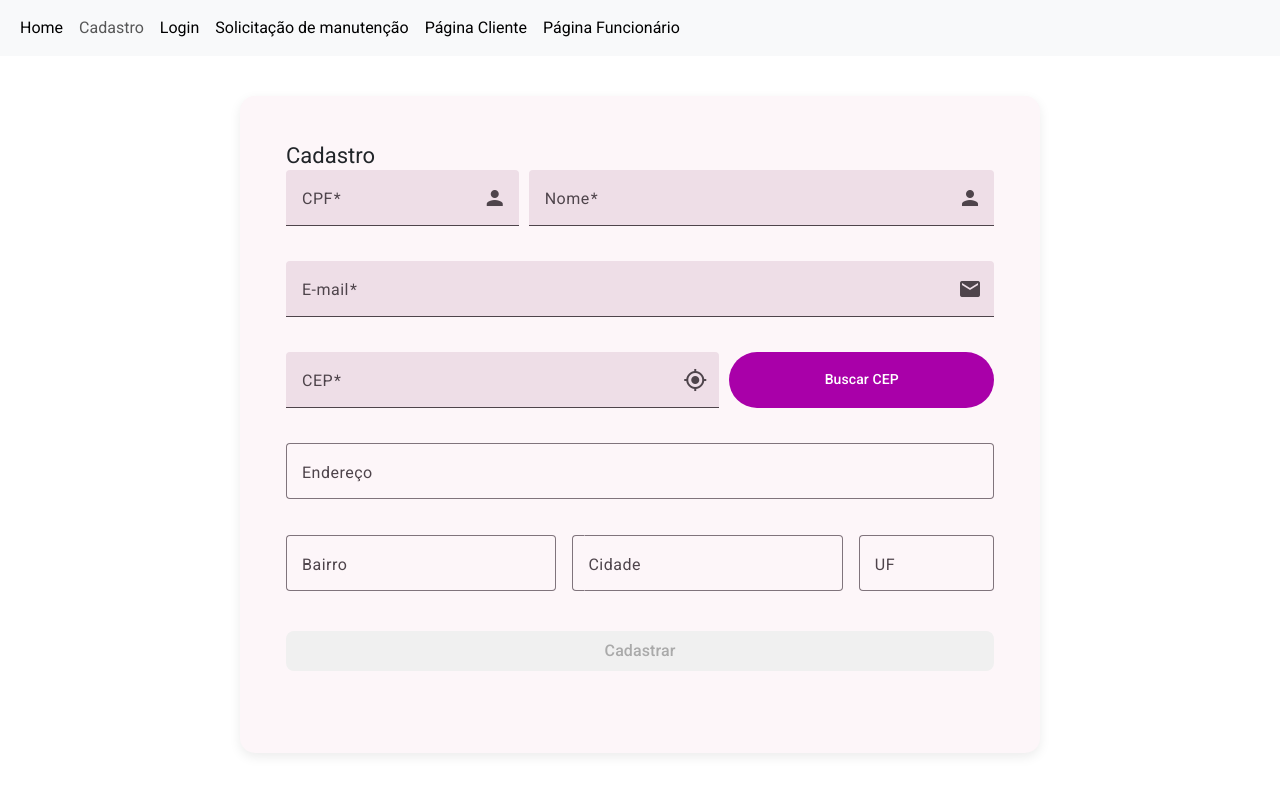
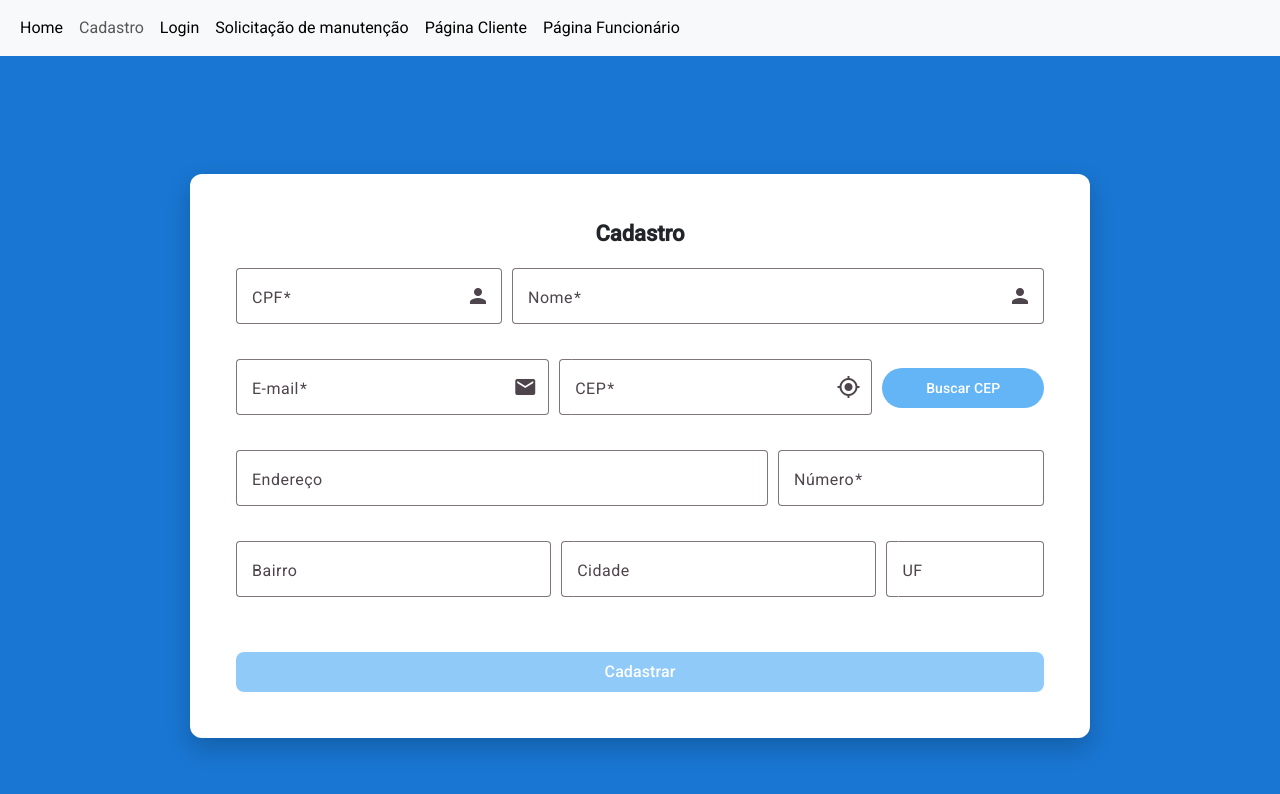
Before and after one commit to flaviaros4/Projeto-WebII, an Angular app in the folder front-end/: page /cadastro in a window 1280 px wide. Shown: the top 794 px of the page. Built offline with nearby package versions, Linux system fonts and the light colour scheme.

Commit message:
estilização cadastro

```diff
--- a/front-end/src/app/pages/cadastro/cadastro.css
+++ b/front-end/src/app/pages/cadastro/cadastro.css
@@ -1,63 +1,69 @@
-
 html, body {
     margin: 0;
     padding: 0;
     height: 100%;
     font-family: Roboto, "Helvetica Neue", sans-serif;
-    background-color: #f5f5f5;
+    background-color: #0d1b2a;
 }
 
-
 .cadastro-container {
-    min-height: calc(100vh - 64px);
+    min-height: 100vh;
     display: flex;
     justify-content: center;
     align-items: center;
     padding: 20px;
 }
 
-
 .cadastro-card {
-    max-width: 800px;
     width: 100%;
+    max-width: 900px;
     padding: 30px;
-    box-sizing: border-box;
-    background-color: #fdf6f9;
-    border-radius: 15px;
-    box-shadow: 0 4px 12px rgba(0, 0, 0, 0.08);
-    text-align: center;
-}
-
-
-.mat-card-header {
-    display: flex;
-    justify-content: center;
-    padding-bottom: 20px;
+    border-radius: 12px;
+    background-color: #ffffff;
+    box-shadow: 0 10px 25px rgba(0,0,0,0.2);
 }
 
 .mat-card-title {
     font-size: 24px;
-    font-weight: 500;
-    color: #333;
+    font-weight: 600;
+    color: #0d1b2a;
+    text-align: center;
+}
+
+.cadastro-fill {
+    display: flex;
+    gap: 10px;
+    margin-bottom: 15px;
+}
+.flex-1 { flex: 1; }
+.flex-2 { flex: 2; }
+.flex-05 { flex: 0.5; }
+
+.centralizar {
+    display: flex;
+    justify-content: center;
+    margin-bottom: 20px;
 }
 
 
-
-.full-width-input {
-    width: 100%;
-    margin-bottom: 15px;
+.mat-form-field-appearance-fill .mat-form-field-flex {
+    background-color: #ffffff ;
+    border-radius: 4px;
+    padding: 0.5em 0.75em;
 }
 
-
-::ng-deep .mat-form-field-appearance-fill .mat-form-field-flex {
-    background-color: transparent !important;
-    padding: .75em .75em 0 .75em;
+.mat-form-field-appearance-fill.mat-focused .mat-form-field-flex {
+    background-color: #ffffff;
 }
 
-::ng-deep .mat-form-field-underline {
-    background-color: rgba(0, 0, 0, 0.42) !important;
+.mat-form-field-appearance-fill .mat-form-field-ripple {
+    background-color: #1976d2 ;
 }
 
+.mat-form-field-label,
+.mat-input-element {
+    color: #0d1b2a;
+}
 
 .cadastro-button {
     width: 100%;
@@ -66,49 +72,33 @@ html, body {
     font-size: 16px;
     font-weight: 500;
     border-radius: 8px;
-    background-color: #e0e0e0 !important;
-    color: #333 !important;
-    box-shadow: none !important;
+    background-color: #1976d2 ;
+    color: #ffffff;
+}
+
+.cadastro-button:hover {
+    background-color: #1565c0 ;
 }
 
 .cadastro-button:disabled {
-    background-color: #f0f0f0 !important;
-    color: #aaa !important;
-}
-
-
-.mat-card-actions {
-    display: flex;
-    justify-content: center;
-    padding-top: 15px;
-}
-
-h6 {
-    margin: 0;
-    font-size: 14px;
-    font-weight: 400;
-    color: #555;
-}
-
-.redirecionamento {
-    text-decoration: none;
-    color: #007bff;
-    font-weight: 500;
-}
-
-.redirecionamento:hover {
-    text-decoration: underline;
-}
-
-
-mat-error {
-    margin-bottom: 10px;
-    text-align: left;
+    background-color: #90caf9 ;
+    color: #ffffff ;
 }
 
 .mensagem-sucesso {
-    color: #28a745;
+    color: #2e7d32;
     font-weight: 500;
     padding: 20px 0;
     text-align: center;
 }
+
+.buscar-cep {
+    background-color: #64b5f6 !important;
+    color: #ffffff !important;
+    width: 20%;
+    top: 9px;
+}
+
+.buscar-cep:hover {
+    background-color: #42a5f5 !important;
+}
--- a/front-end/src/app/pages/cadastro/cadastro.html
+++ b/front-end/src/app/pages/cadastro/cadastro.html
@@ -1,26 +1,21 @@
 <div class="cadastro-container">
   <mat-card class="cadastro-card">
-    <mat-card-header>
-      <mat-card-title>Cadastro</mat-card-title>
+    <mat-card-header class="centralizar">
+      <mat-card-title> <b>Cadastro</b></mat-card-title>
     </mat-card-header>
     <mat-card-content>
       <form #cadastroForm="ngForm" (ngSubmit)="cadastrar()">
-
         <div *ngIf="cadastroSucesso" class="mensagem-sucesso">
           Cadastro realizado com sucesso! Redirecionando para o login...
         </div>
-
-
         <div *ngIf="!cadastroSucesso">
-
-           <div style="display:flex; gap:10px;">
-            <mat-form-field class="full-width-input" appearance="fill" style="flex:1">
+          <div class="cadastro-fill">
+            <mat-form-field class="flex-1" appearance="outline">
               <mat-label>CPF</mat-label>
               <input matInput [(ngModel)]="user.cpf" name="cpf" type="text" required maxlength="11" pattern="^[0-9]{11}$">
               <mat-icon matSuffix>person</mat-icon>
             </mat-form-field>
-
-            <mat-form-field class="full-width-input" appearance="fill" style="flex:2">
+            <mat-form-field class="flex-2" appearance="outline">
               <mat-label>Nome</mat-label>
               <input matInput [(ngModel)]="user.nome" name="nome" type="text" required>
               <mat-icon matSuffix>person</mat-icon>
@@ -28,51 +23,51 @@
           </div>
 
 
-          <mat-form-field class="full-width-input" appearance="fill">
+          <div class="cadastro-fill">
+            <mat-form-field class="flex-2" appearance="outline">
             <mat-label>E-mail</mat-label>
             <input matInput [(ngModel)]="user.email" name="email" type="email" required>
             <mat-icon matSuffix>email</mat-icon>
           </mat-form-field>
 
-         <div style="display:flex; gap:10px;">
-            <mat-form-field class="full-width-input" appearance="fill" style="flex:2">
+            <mat-form-field class="flex-2" appearance="outline">
               <mat-label>CEP</mat-label>
               <input matInput [(ngModel)]="user.cep" name="cep" type="text" required maxlength="8" pattern="^[0-9]{8}$">
               <mat-icon matSuffix>my_location</mat-icon>
             </mat-form-field>
-
-            <button mat-flat-button color="primary" type="button" style="flex:1; height:56px;" (click)="buscarCep(user.cep)">
+              <button mat-flat-button type="button" class="buscar-cep" (click)="buscarCep(user.cep)">
               Buscar CEP
             </button>
           </div>
-
-          <mat-form-field appearance="outline" style="width: 100%; margin-bottom: 16px;">
+          <div class="cadastro-fill">
+            <mat-form-field class="flex-2" appearance="outline">
               <mat-label>Endereço</mat-label>
               <input matInput type="text" [(ngModel)]="user.logradouro" name="logradouro" [readonly]="true">
             </mat-form-field>
-
-  <div style="display: flex; gap: 16px;">
-    <mat-form-field appearance="outline" style="flex: 1;">
+            <mat-form-field class="flex-1" appearance="outline">
+              <mat-label>Número</mat-label>
+              <input matInput [(ngModel)]="user.numero" name="numero" type="number" required>
+            </mat-form-field>
+          </div>
+          <div class="cadastro-fill">
+            <mat-form-field class="flex-1" appearance="outline">
               <mat-label>Bairro</mat-label>
               <input matInput type="text" [(ngModel)]="user.bairro" name="bairro" [readonly]="true">
             </mat-form-field>
-
-    <mat-form-field appearance="outline" style="flex: 1;">
+            <mat-form-field class="flex-1" appearance="outline">
               <mat-label>Cidade</mat-label>
-      <input matInput type="text" [(ngModel)]="user.cidade" name="localidade" [readonly]="true">
+              <input matInput type="text" [(ngModel)]="user.cidade" name="cidade" [readonly]="true">
             </mat-form-field>
-
-    <mat-form-field appearance="outline" style="flex: 0.5;">
+            <mat-form-field class="flex-05" appearance="outline">
               <mat-label>UF</mat-label>
               <input matInput type="text" [(ngModel)]="user.uf" name="uf" [readonly]="true">
             </mat-form-field>
           </div>
-
-          <button mat-flat-button class="cadastro-button" [disabled]="!cadastroForm.valid">Cadastrar</button>
+          <button mat-flat-button class="cadastro-button" [disabled]="!cadastroForm.valid">
+            Cadastrar
+          </button>
         </div>
       </form>
     </mat-card-content>
-    <mat-card-actions *ngIf="!cadastroSucesso">
-    </mat-card-actions>
   </mat-card>
 </div>
--- a/front-end/src/app/pages/cadastro/cadastro.ts
+++ b/front-end/src/app/pages/cadastro/cadastro.ts
@@ -32,6 +32,7 @@ export class Cadastro {
     email: '',
     cep: '',
     logradouro: '',
+    numero: '',
     bairro: '',
     cidade: '',
     uf: '',
@@ -80,6 +81,7 @@ constructor(private http: HttpClient) {}
       telefone: this.user.telefone,
       cep: this.user.cep,
       logradouro: this.user.logradouro,
+      numero: this.user.numero,
       bairro: this.user.bairro,
       cidade: this.user.cidade,
       uf: this.user.uf,
--- a/front-end/src/styles.css
+++ b/front-end/src/styles.css
@@ -1,4 +1,18 @@
 /* You can add global styles to this file, and also import other style files */
 
-html, body { height: 100%; }
-body { margin: 0; font-family: Roboto, "Helvetica Neue", sans-serif; }
+html, body {
+    height: 100%;
+ }
+
+body {
+    margin: 0;
+    font-family: Roboto, "Helvetica Neue", sans-serif;
+    background-color:#1976d2
+}
+
+:root {
+    --mat-form-field-filled-container-color: #ffffff;
+    --mat-form-field-focused-fill-color: #ffffff;
+    --mat-color-primary: #1976d2;
+    --mat-color-on-primary: #ffffff;
+}
```
Lines whose indentation alone changed are shown as unchanged.
